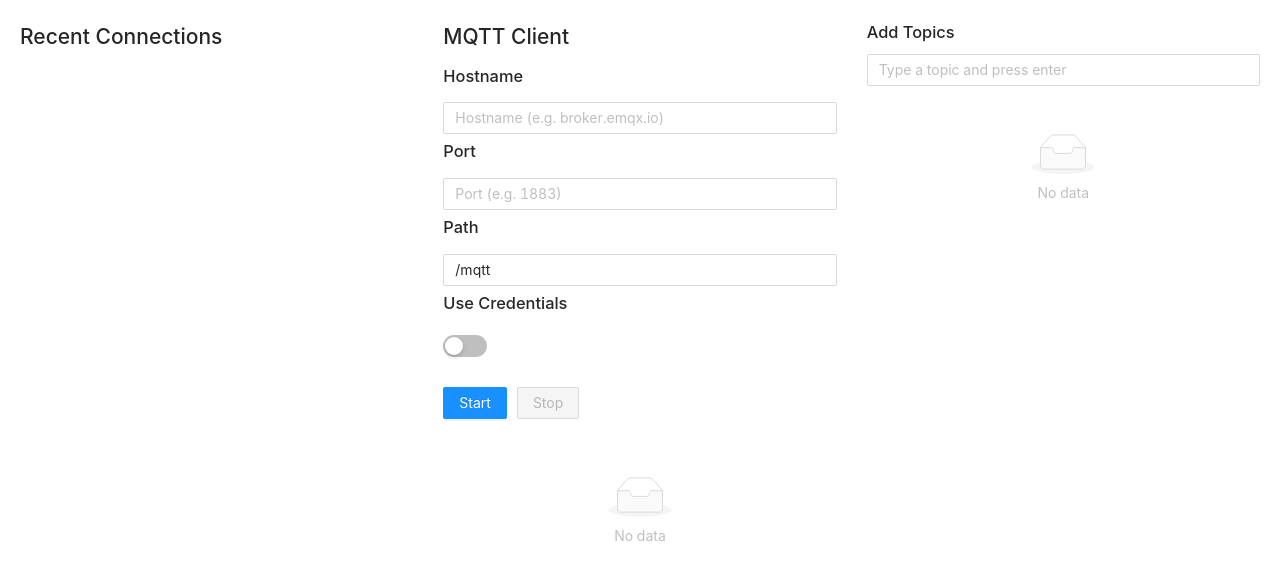
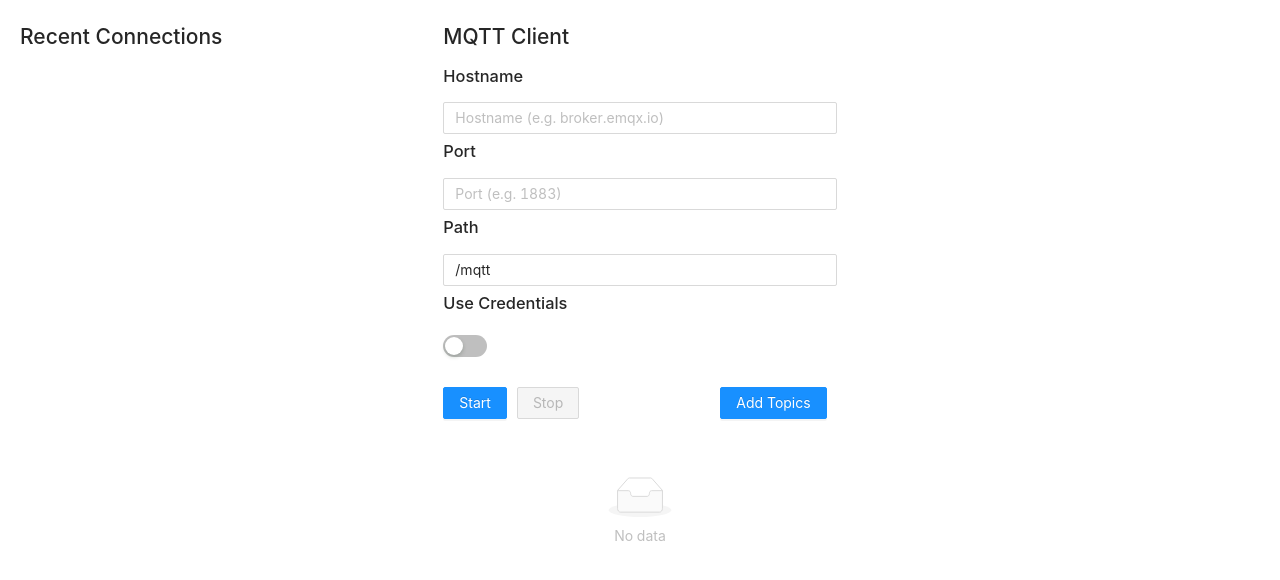
Before and after one commit to damienzonly/ts-mqc, a React (Create React App) app: page / in a window 1280 px wide. Shown: the top 580 px of the page. Built offline with nearby package versions, Linux system fonts and the light colour scheme.

Commit message:
topics form in a modal

```diff
--- a/src/App.tsx
+++ b/src/App.tsx
@@ -1,6 +1,6 @@
 import React from "react";
 import mqtt, { MqttClient, IClientOptions } from "mqtt";
-import { message, Input, Spin, Switch, List, Row, Alert, Col, Button } from "antd";
+import { message, Input, Spin, Switch, Modal, List, Row, Alert, Col, Button, Tag } from "antd";
 import validator from "validator";
 import "antd/dist/antd.css";
 import { outer_frame, inputStyle } from "./style/app.style";
@@ -21,6 +21,7 @@ export default class App extends React.Component<any, IMqcState> {
         password: "",
         protocol: "ws",
         draft_topic: "",
+        topicsModal: false,
         topics: {},
         messages: [],
         running: false,
@@ -124,11 +125,12 @@ export default class App extends React.Component<any, IMqcState> {
         this.client = mqtt.connect(uri, opts);
         this.client
             .on("message", (topic, message) => {
+                // todo: add json flag configuration to avoid parsing when unnecessary
                 const msg = message.toString();
                 let payload;
                 try {
                     const parsed = JSON.parse(msg);
-                    payload = JSON.stringify(parsed, null, 2);
+                    payload = JSON.stringify(parsed, null, 4);
                 } catch (e) {
                     payload = msg;
                 }
@@ -217,7 +219,13 @@ export default class App extends React.Component<any, IMqcState> {
             <Switch
                 disabled={this.state.running}
                 style={{ margin: 10, marginBottom: 20, marginLeft: 0 }}
-                onChange={v => this.setState({ credentials: v })}
+                onChange={v => {
+                    this.setState({
+                        credentials: v,
+                        username: "",
+                        password: ""
+                    });
+                }}
                 checked={this.state.credentials}
             />
         );
@@ -237,7 +245,15 @@ export default class App extends React.Component<any, IMqcState> {
         );
     };
 
-    private topicsForm = () => {
+    private closeTopicsModal = () => {
+        this.setState({ topicsModal: false });
+    };
+
+    private openTopicsModal = () => {
+        this.setState({ topicsModal: true });
+    };
+
+    private topicsModal = () => {
         const topics = Object.keys(this.state.topics);
         const submitFn = () => {
             this.addTopic(this.state.draft_topic);
@@ -245,6 +261,12 @@ export default class App extends React.Component<any, IMqcState> {
         };
         return (
             <>
+                <Modal
+                    title="Topics"
+                    visible={this.state.topicsModal}
+                    onCancel={this.closeTopicsModal}
+                    onOk={this.closeTopicsModal}
+                >
                     <h3> Add Topics </h3>
                     <Input
                         value={this.state.draft_topic}
@@ -259,37 +281,47 @@ export default class App extends React.Component<any, IMqcState> {
                             return (
                                 <List.Item
                                     key={topic}
-                                style={{ display: "flex", wordBreak: "break-word", justifyContent: "space-between" }}
+                                    style={{
+                                        display: "flex",
+                                        wordBreak: "break-word",
+                                        justifyContent: "space-between"
+                                    }}
                                 >
-                                {topic}
+                                    {<Tag color={"purple"}>{topic}</Tag>}
                                     {this.removeTopicButton(topic)}
                                 </List.Item>
                             );
                         }}
                     ></List>
+                </Modal>
             </>
         );
     };
 
     private lowerButtons = () => {
+        const commonStyle = { margin: 10, marginLeft: 0 };
         return (
             <>
+                <div style={{ display: "flex", justifyContent: "space-between" }}>
+                    <div>
+                        <Button style={commonStyle} onClick={this.start} disabled={this.state.running} type={"primary"}>
+                            Start
+                        </Button>
+                        <Button style={commonStyle} onClick={this.stop} disabled={!this.state.running} type={"danger"}>
+                            Stop
+                        </Button>
+                    </div>
+                    <div>
                         <Button
-                    style={{ margin: 10, marginLeft: 0 }}
-                    onClick={this.start}
-                    disabled={this.state.running}
+                            style={commonStyle}
+                            onClick={this.openTopicsModal}
+                            disabled={this.state.topicsModal}
                             type={"primary"}
                         >
-                    Start
+                            Add Topics
                         </Button>
-                <Button
-                    style={{ margin: 10, marginLeft: 0 }}
-                    onClick={this.stop}
-                    disabled={!this.state.running}
-                    type={"danger"}
-                >
-                    Stop
-                </Button>
+                    </div>
+                </div>
             </>
         );
     };
@@ -325,6 +357,7 @@ export default class App extends React.Component<any, IMqcState> {
     render = () => {
         return (
             <div style={outer_frame}>
+                {this.topicsModal()}
                 <Row gutter={30}>
                     <Col span={8}>
                         <h2> Recent Connections </h2>
@@ -342,7 +375,6 @@ export default class App extends React.Component<any, IMqcState> {
                         {this.lowerButtons()}
                         {this.state.running ? <Spin style={{ margin: 10 }} /> : null}
                     </Col>
-                    <Col span={8}>{this.topicsForm()}</Col>
                 </Row>
                 <Row>
                     <List
@@ -355,6 +387,7 @@ export default class App extends React.Component<any, IMqcState> {
                                 <List.Item
                                     key={message.payload + i}
                                     style={{
+                                        whiteSpace: "pre-wrap",
                                         display: "flex",
                                         justifyContent: "space-between"
                                     }}
--- a/src/types/types.d.ts
+++ b/src/types/types.d.ts
@@ -19,7 +19,6 @@ export type Connection_t = {
     port: string;
     username: string;
     brokerPath: string;
-    draft_topic: string;
     protocol: string;
     topics: { [key: string]: Topics_t };
 };
@@ -31,6 +30,7 @@ export interface IMqcState {
     brokerPath: string;
     protocol: string;
     draft_topic: string;
+    topicsModal: boolean;
     credentials: boolean;
     username: string;
     password: string;
```
Also changed, not shown: 1 other file (tests, documents, lock files or other folders). Lines whose indentation alone changed are shown as unchanged.
